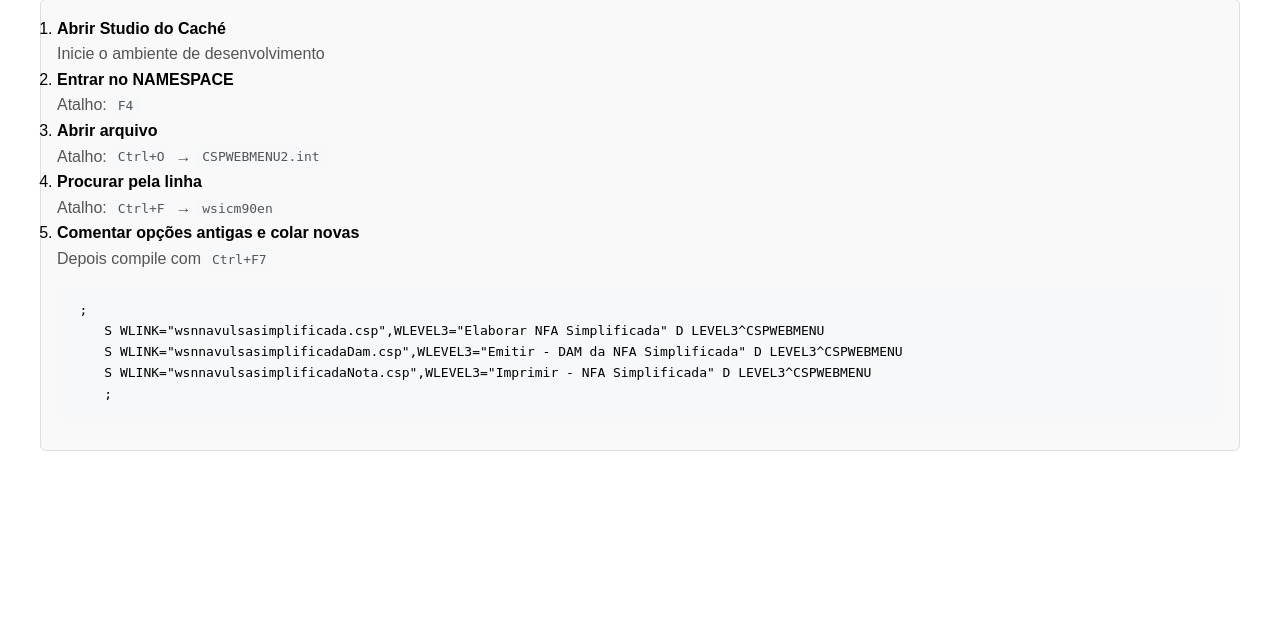
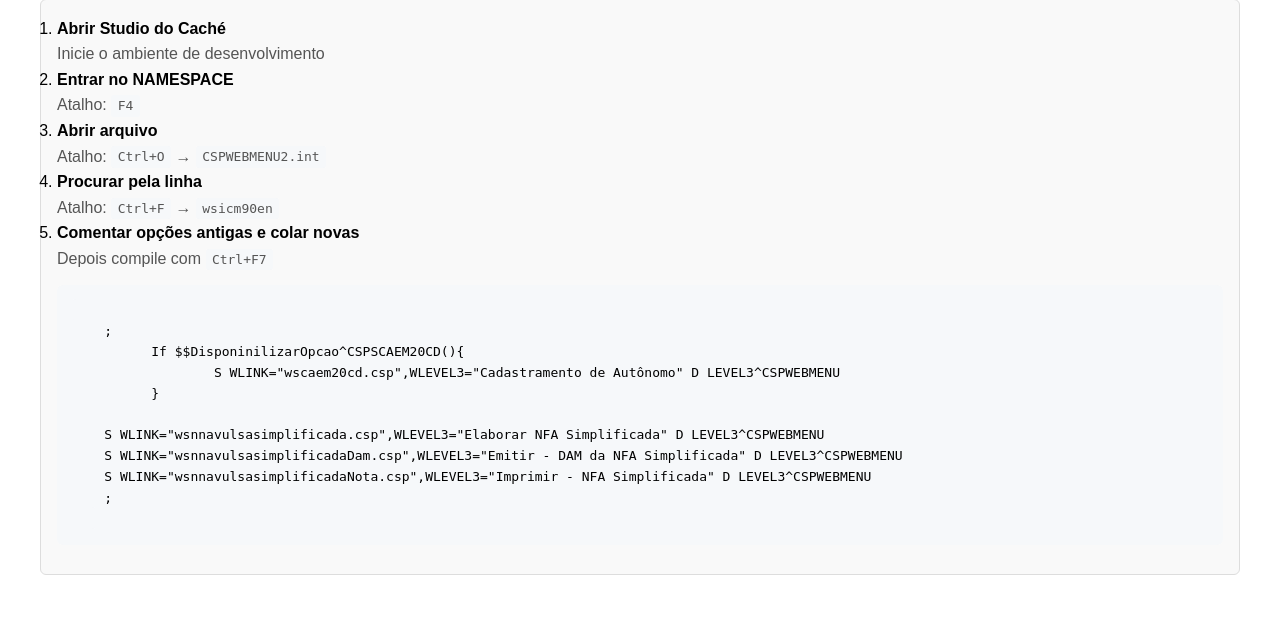
Before and after one commit to bmgmagalhaes/funcoestinus, a Django app: page /globais_e_manuais/ in a window 1280 px wide; the page is wider, and only the part inside the window is pictured. Shown: the part 4702-5333 px from the top of that part. Before the commit the page ends 5153 px from the top of that part, so only its background shows below. Run offline with Django 4.2, Linux system fonts and the light colour scheme.

```diff
--- a/home/templates/home/globais_e_manuais.html
+++ b/home/templates/home/globais_e_manuais.html
@@ -310,11 +310,17 @@
   <li>
     <strong>Comentar opções antigas e colar novas</strong><br>
     <span style="color:#555;">Depois compile com <code>Ctrl+F7</code></span>
-    <pre><code>;
+    <pre><code>
+    ;
+	  If $$DisponinilizarOpcao^CSPSCAEM20CD(){
+		  S WLINK="wscaem20cd.csp",WLEVEL3="Cadastramento de Autônomo" D LEVEL3^CSPWEBMENU
+	  }
+
     S WLINK="wsnnavulsasimplificada.csp",WLEVEL3="Elaborar NFA Simplificada" D LEVEL3^CSPWEBMENU
     S WLINK="wsnnavulsasimplificadaDam.csp",WLEVEL3="Emitir - DAM da NFA Simplificada" D LEVEL3^CSPWEBMENU
     S WLINK="wsnnavulsasimplificadaNota.csp",WLEVEL3="Imprimir - NFA Simplificada" D LEVEL3^CSPWEBMENU
-    ;</code></pre>
+    ;
+  </code></pre>
   </li>
 </ol>
 
```
